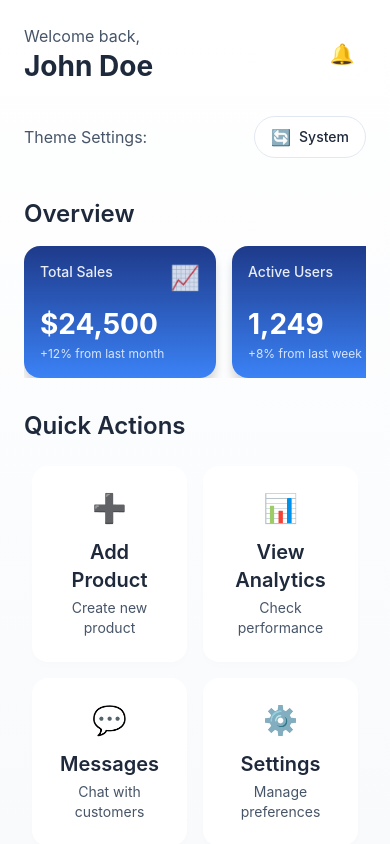
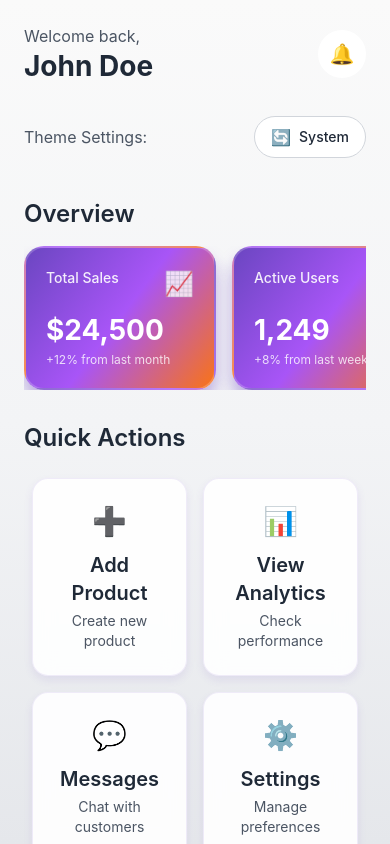
Before and after one commit to suryanayush/aurashiftv1, a React Native app: screen /Dashboard in a window 390 px wide. Built offline with nearby package versions, Linux system fonts and the light colour scheme.

Commit message:
Commit 3

```diff
--- a/components/Container.tsx
+++ b/components/Container.tsx
@@ -38,8 +38,8 @@ export const Container = ({
   if (variant === 'gradient') {
     const gradientColors =
       activeTheme === 'dark'
-        ? [colors.background, colors.backgroundSecondary] as const
-        : [colors.background, colors.backgroundSecondary] as const;
+        ? ([colors.background, colors.backgroundSecondary, colors.backgroundTertiary] as const)
+        : ([colors.background, colors.backgroundSecondary, colors.backgroundTertiary] as const);
 
     return (
       <LinearGradient colors={gradientColors} style={{ flex: 1 }}>
--- a/components/ui/Button.tsx
+++ b/components/ui/Button.tsx
@@ -101,14 +101,19 @@ export function Button({
           colors={
             isDisabled
               ? [colors.backgroundTertiary, colors.backgroundTertiary]
-              : [colors.primary, colors.primaryLight]
+              : [colors.primary, colors.primaryLight, colors.accent]
           }
           start={{ x: 0, y: 0 }}
-          end={{ x: 1, y: 0 }}
+          end={{ x: 1, y: 1 }}
           style={{
             paddingHorizontal: size === 'sm' ? 16 : size === 'lg' ? 32 : 24,
             paddingVertical: size === 'sm' ? 8 : size === 'lg' ? 16 : 12,
             borderRadius: 16,
+            shadowColor: colors.primary,
+            shadowOffset: { width: 0, height: 4 },
+            shadowOpacity: 0.3,
+            shadowRadius: 8,
+            elevation: 8,
           }}>
           <ButtonContent />
         </LinearGradient>
--- a/components/ui/Card.tsx
+++ b/components/ui/Card.tsx
@@ -5,7 +5,7 @@ import { useTheme } from '../../context/ThemeContext';
 export interface CardProps {
   children: React.ReactNode;
   onPress?: () => void;
-  variant?: 'default' | 'elevated' | 'outlined';
+  variant?: 'default' | 'elevated' | 'outlined' | 'glass';
   padding?: 'none' | 'sm' | 'md' | 'lg';
   margin?: 'none' | 'sm' | 'md' | 'lg';
 }
@@ -53,8 +53,24 @@ export function Card({
         return {
           backgroundColor: colors.surface,
           shadowColor: colors.shadow,
+          shadowOffset: { width: 0, height: 8 },
+          shadowOpacity: activeTheme === 'dark' ? 0.4 : 0.15,
+          shadowRadius: 12,
+          elevation: 12,
+          borderWidth: activeTheme === 'dark' ? 1 : 0,
+          borderColor: activeTheme === 'dark' ? colors.border : 'transparent',
+        };
+      case 'glass':
+        return {
+          backgroundColor:
+            activeTheme === 'dark' ? 'rgba(26, 27, 58, 0.7)' : 'rgba(255, 255, 255, 0.9)',
+          backdropFilter: 'blur(10px)',
+          borderWidth: 1,
+          borderColor:
+            activeTheme === 'dark' ? 'rgba(168, 85, 247, 0.2)' : 'rgba(107, 70, 193, 0.1)',
+          shadowColor: colors.primary,
           shadowOffset: { width: 0, height: 4 },
-          shadowOpacity: activeTheme === 'dark' ? 0.3 : 0.1,
+          shadowOpacity: 0.1,
           shadowRadius: 8,
           elevation: 8,
         };
--- a/components/ui/Typography.tsx
+++ b/components/ui/Typography.tsx
@@ -34,7 +34,8 @@ export function Typography({
           ...baseStyles,
           fontSize: 32,
           lineHeight: 40,
-          fontWeight: 'bold',
+          fontWeight: '700',
+          letterSpacing: -0.5,
         };
       case 'h2':
         return {
--- a/screens/DashboardScreen.tsx
+++ b/screens/DashboardScreen.tsx
@@ -55,15 +55,19 @@ export default function DashboardScreen() {
       }}
       className="mr-4 w-48">
       <LinearGradient
-        colors={[colors.primary, colors.primaryLight]}
+        colors={[colors.primary, colors.primaryLight, colors.accent]}
+        start={{ x: 0, y: 0 }}
+        end={{ x: 1, y: 1 }}
         style={{
-          borderRadius: 16,
-          padding: 16,
-          shadowColor: '#000',
-          shadowOffset: { width: 0, height: 8 },
-          shadowOpacity: 0.15,
-          shadowRadius: 8,
-          elevation: 8,
+          borderRadius: 20,
+          padding: 20,
+          shadowColor: colors.primary,
+          shadowOffset: { width: 0, height: 12 },
+          shadowOpacity: 0.4,
+          shadowRadius: 16,
+          elevation: 16,
+          borderWidth: 2,
+          borderColor: 'rgba(255, 255, 255, 0.2)',
         }}>
         <View className="mb-3 flex-row items-start justify-between">
           <Typography variant="body2" weight="medium" style={{ color: 'rgba(255, 255, 255, 0.9)' }}>
@@ -88,7 +92,7 @@ export default function DashboardScreen() {
 
   const ActionCard = ({ title, subtitle, icon, onPress }: ActionCardProps) => (
     <View className="w-1/2 p-2">
-      <Card variant="elevated" padding="lg" onPress={onPress}>
+      <Card variant="glass" padding="lg" onPress={onPress}>
         <View className="items-center">
           <Typography variant="h2" style={{ marginBottom: 12, color: colors.accent }}>
             {icon}
@@ -110,11 +114,18 @@ export default function DashboardScreen() {
         opacity: fadeAnim,
         transform: [{ translateX: slideAnim }],
       }}>
-      <Card variant="elevated" padding="md" margin="sm">
+      <Card variant="glass" padding="md" margin="sm">
         <View className="flex-row items-center">
           <View
             className="mr-4 h-12 w-12 items-center justify-center rounded-full"
-            style={{ backgroundColor: colors.backgroundTertiary }}>
+            style={{
+              backgroundColor: colors.primary,
+              shadowColor: colors.primary,
+              shadowOffset: { width: 0, height: 4 },
+              shadowOpacity: 0.3,
+              shadowRadius: 8,
+              elevation: 8,
+            }}>
             <Typography variant="h4">{icon}</Typography>
           </View>
           <View className="flex-1">
@@ -256,15 +267,19 @@ export default function DashboardScreen() {
         <View className="pb-8">
           <TouchableOpacity>
             <LinearGradient
-              colors={[colors.accent, colors.primary]}
+              colors={[colors.accent, colors.primary, colors.primaryLight]}
+              start={{ x: 0, y: 0 }}
+              end={{ x: 1, y: 1 }}
               style={{
-                borderRadius: 16,
-                padding: 16,
-                shadowColor: '#000',
-                shadowOffset: { width: 0, height: 8 },
-                shadowOpacity: 0.15,
-                shadowRadius: 8,
-                elevation: 8,
+                borderRadius: 20,
+                padding: 20,
+                shadowColor: colors.accent,
+                shadowOffset: { width: 0, height: 12 },
+                shadowOpacity: 0.4,
+                shadowRadius: 16,
+                elevation: 16,
+                borderWidth: 2,
+                borderColor: 'rgba(255, 255, 255, 0.2)',
               }}>
               <View className="flex-row items-center justify-between">
                 <View>
--- a/screens/SplashScreen.tsx
+++ b/screens/SplashScreen.tsx
@@ -43,8 +43,8 @@ export default function SplashScreen({ onAnimationComplete }: SplashScreenProps)
 
   const gradientColors =
     activeTheme === 'dark'
-      ? [colors.backgroundSecondary, colors.backgroundTertiary] as const
-      : [colors.primary, colors.primaryLight] as const;
+      ? ([colors.background, colors.backgroundSecondary, colors.backgroundTertiary] as const)
+      : ([colors.primary, colors.primaryLight, colors.accent] as const);
 
   return (
     <LinearGradient
@@ -62,22 +62,35 @@ export default function SplashScreen({ onAnimationComplete }: SplashScreenProps)
         className="items-center">
         {/* Logo Container */}
         <View
-          className="shadow-large mb-12 h-32 w-32 items-center justify-center rounded-4xl"
+          className="shadow-large mb-12 h-36 w-36 items-center justify-center rounded-4xl"
           style={{
             backgroundColor:
-              activeTheme === 'dark' ? 'rgba(255, 255, 255, 0.1)' : 'rgba(255, 255, 255, 0.2)',
+              activeTheme === 'dark' ? 'rgba(168, 85, 247, 0.2)' : 'rgba(255, 255, 255, 0.25)',
+            borderWidth: 2,
+            borderColor:
+              activeTheme === 'dark' ? 'rgba(168, 85, 247, 0.3)' : 'rgba(255, 255, 255, 0.4)',
           }}>
           <View
-            className="h-20 w-20 items-center justify-center rounded-3xl"
-            style={{ backgroundColor: colors.surface }}>
+            className="h-24 w-24 items-center justify-center rounded-3xl"
+            style={{
+              backgroundColor: colors.surface,
+              shadowColor: colors.primary,
+              shadowOffset: { width: 0, height: 4 },
+              shadowOpacity: 0.3,
+              shadowRadius: 8,
+              elevation: 8,
+            }}>
             <Typography
               variant="h1"
               weight="bold"
               style={{
                 color: colors.primary,
-                fontSize: 36,
+                fontSize: 42,
+                textShadowColor: 'rgba(0,0,0,0.1)',
+                textShadowOffset: { width: 1, height: 1 },
+                textShadowRadius: 2,
               }}>
-              A
+              ✨
             </Typography>
           </View>
         </View>
@@ -90,9 +103,13 @@ export default function SplashScreen({ onAnimationComplete }: SplashScreenProps)
           style={{
             color: colors.primaryForeground,
             marginBottom: 16,
-            letterSpacing: 1,
+            letterSpacing: 1.2,
+            fontSize: 38,
+            textShadowColor: 'rgba(0,0,0,0.2)',
+            textShadowOffset: { width: 2, height: 2 },
+            textShadowRadius: 4,
           }}>
-          AppName
+          Nexus
         </Typography>
 
         {/* Subtitle */}
@@ -100,12 +117,15 @@ export default function SplashScreen({ onAnimationComplete }: SplashScreenProps)
           variant="body1"
           align="center"
           style={{
-            color: activeTheme === 'dark' ? 'rgba(255, 255, 255, 0.8)' : 'rgba(255, 255, 255, 0.9)',
+            color:
+              activeTheme === 'dark' ? 'rgba(255, 255, 255, 0.85)' : 'rgba(255, 255, 255, 0.95)',
             paddingHorizontal: 32,
-            lineHeight: 24,
+            lineHeight: 26,
             marginBottom: 64,
+            fontSize: 18,
+            fontWeight: '500',
           }}>
-          Your professional journey begins here
+          Where innovation meets excellence
         </Typography>
 
         {/* Loading Animation */}
--- a/tailwind.config.js
+++ b/tailwind.config.js
@@ -12,41 +12,41 @@ module.exports = {
   theme: {
     extend: {
       colors: {
-        // Light theme colors
+        // Light theme colors - Vibrant purple with coral
         light: {
-          background: '#FFFFFF',
-          'background-secondary': '#F8FAFC',
-          'background-tertiary': '#F1F5F9',
+          background: '#FAFAFA',
+          'background-secondary': '#F3F4F6',
+          'background-tertiary': '#E5E7EB',
           surface: '#FFFFFF',
-          'surface-secondary': '#F8FAFC',
-          text: '#1E293B',
-          'text-secondary': '#475569',
-          'text-tertiary': '#64748B',
-          primary: '#1E3A8A',
+          'surface-secondary': 'rgba(255, 255, 255, 0.8)',
+          text: '#1F2937',
+          'text-secondary': '#4B5563',
+          'text-tertiary': '#6B7280',
+          primary: '#6B46C1',
           'primary-foreground': '#FFFFFF',
-          'primary-light': '#3B82F6',
-          accent: '#2563EB',
+          'primary-light': '#A855F7',
+          accent: '#F97316',
           'accent-foreground': '#FFFFFF',
-          border: '#E2E8F0',
-          divider: '#E2E8F0',
+          border: '#D1D5DB',
+          divider: '#E5E7EB',
         },
-        // Dark theme colors
+        // Dark theme colors - Navy to purple with neon accents
         dark: {
-          background: '#0F172A',
-          'background-secondary': '#1E293B',
-          'background-tertiary': '#334155',
-          surface: '#1E293B',
-          'surface-secondary': '#334155',
-          text: '#F8FAFC',
-          'text-secondary': '#CBD5E1',
-          'text-tertiary': '#94A3B8',
-          primary: '#3B82F6',
+          background: '#0F0F23',
+          'background-secondary': '#1A1B3A',
+          'background-tertiary': '#2D1B69',
+          surface: 'rgba(26, 27, 58, 0.8)',
+          'surface-secondary': 'rgba(45, 27, 105, 0.6)',
+          text: '#FFFFFF',
+          'text-secondary': '#E2E8F0',
+          'text-tertiary': '#CBD5E1',
+          primary: '#A855F7',
           'primary-foreground': '#FFFFFF',
-          'primary-light': '#60A5FA',
-          accent: '#60A5FA',
+          'primary-light': '#C084FC',
+          accent: '#FB7185',
           'accent-foreground': '#FFFFFF',
-          border: '#475569',
-          divider: '#475569',
+          border: 'rgba(168, 85, 247, 0.2)',
+          divider: 'rgba(168, 85, 247, 0.15)',
         },
       },
       fontFamily: {
```
Also changed, not shown: context/ThemeContext.tsx (+35 -35 lines), screens/auth/LoginScreen.tsx (+21 -8 lines).
